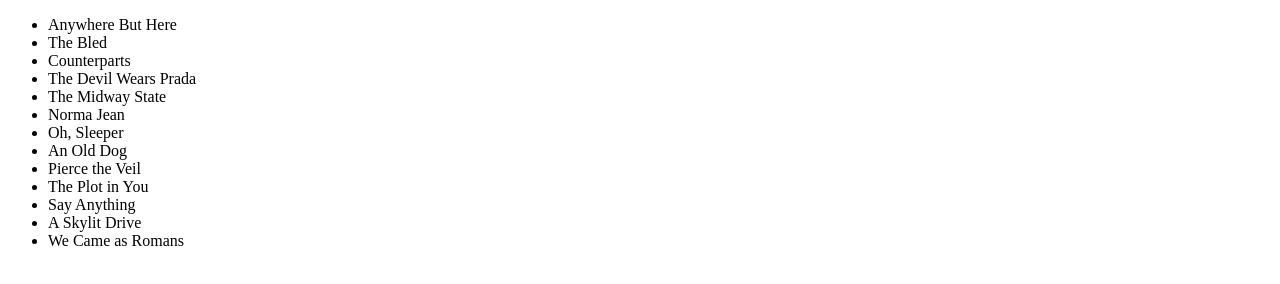
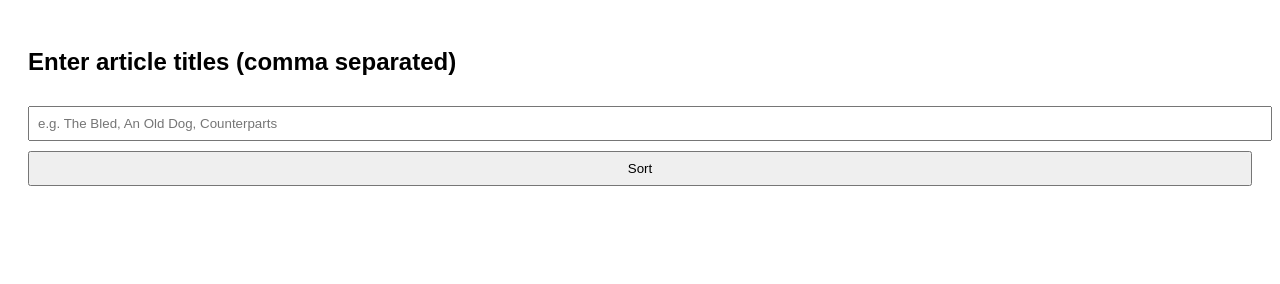
Before and after one commit to acciojob/sorting-articles-MrAhmed0702, a website: page main.html in a window 1280 px wide. Drawn offline with Linux system fonts and the light colour scheme.

Commit message:
created a submission

```diff
--- a/main.html
+++ b/main.html
@@ -1,12 +1,20 @@
 <!DOCTYPE html>
-<html>
+<html lang="en">
 <head>
+  <meta charset="UTF-8">
   <title>Alphabetical Article Sorter</title>
-  <link rel="stylesheet" href="styles.css">
+  <style>
+    body { font-family: sans-serif; padding: 20px; }
+    input, button { padding: 8px; margin-top: 10px; width: 100%; }
+    ul { margin-top: 20px; }
+  </style>
 </head>
 <body>
-  <ul id="band"></ul>
+  <h2>Enter article titles (comma separated)</h2>
+  <input type="text" id="titleInput" placeholder="e.g. The Bled, An Old Dog, Counterparts" />
+  <button onclick="sortTitles()">Sort</button>
 
+  <ul id="bandList"></ul>
   <script type="text/javascript" src="./script.js"></script>
 </body>
 </html>
--- a/script.js
+++ b/script.js
@@ -1,23 +1,23 @@
-//your JS code here. If required.
-const bands = [
-  'The Plot in You', 'The Devil Wears Prada', 'Pierce the Veil', 'Norma Jean',
-  'The Bled', 'Say Anything', 'The Midway State', 'We Came as Romans',
-  'Counterparts', 'Oh, Sleeper', 'A Skylit Drive', 'Anywhere But Here', 'An Old Dog'
-];
+function stripArticle(title) {
+      return title.replace(/^(a |an |the )/i, '').trim();
+    }
 
-function stripArticle(name) {
-  return name.replace(/^(a |an |the )/i, '').trim();
-}
+    function sortTitles() {
+      const input = document.getElementById('titleInput').value;
+      const titles = input.split(',').map(t => t.trim()).filter(Boolean);
 
-const sortedBands = bands.sort((a, b) => {
-  const bandA = stripArticle(a).toLowerCase();
-  const bandB = stripArticle(b).toLowerCase();
-  return bandA.localeCompare(bandB);
-});
+      const sorted = titles.sort((a, b) => {
+        const strippedA = stripArticle(a).toLowerCase();
+        const strippedB = stripArticle(b).toLowerCase();
+        return strippedA.localeCompare(strippedB);
+      });
 
-const bandList = document.getElementById('band');
-sortedBands.forEach(band => {
-  const li = document.createElement('li');
-  li.textContent = band;
-  bandList.appendChild(li);
-});
+      const list = document.getElementById('bandList');
+      list.innerHTML = '';
+
+      sorted.forEach(title => {
+        const li = document.createElement('li');
+        li.textContent = title;
+        list.appendChild(li);
+      });
+    }
```
Also changed, not shown: styles.css (line endings or trailing spaces).
